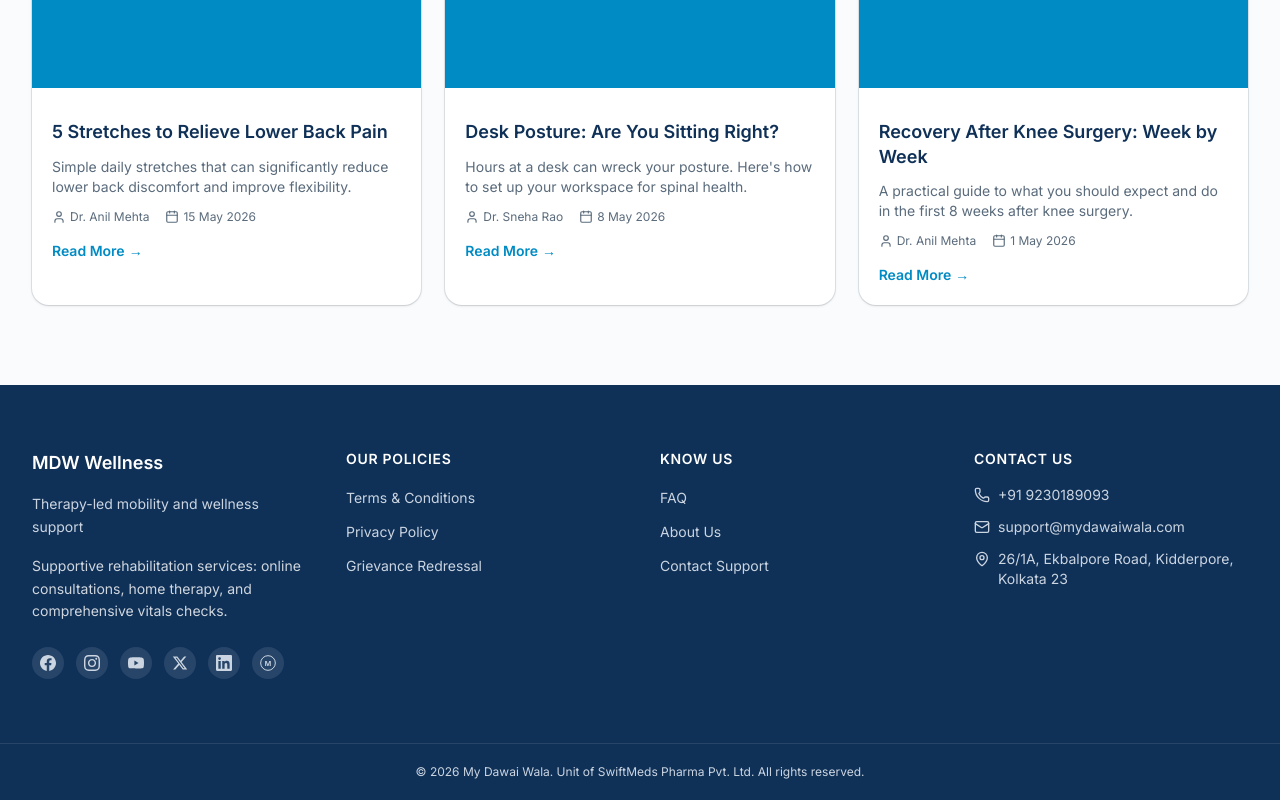
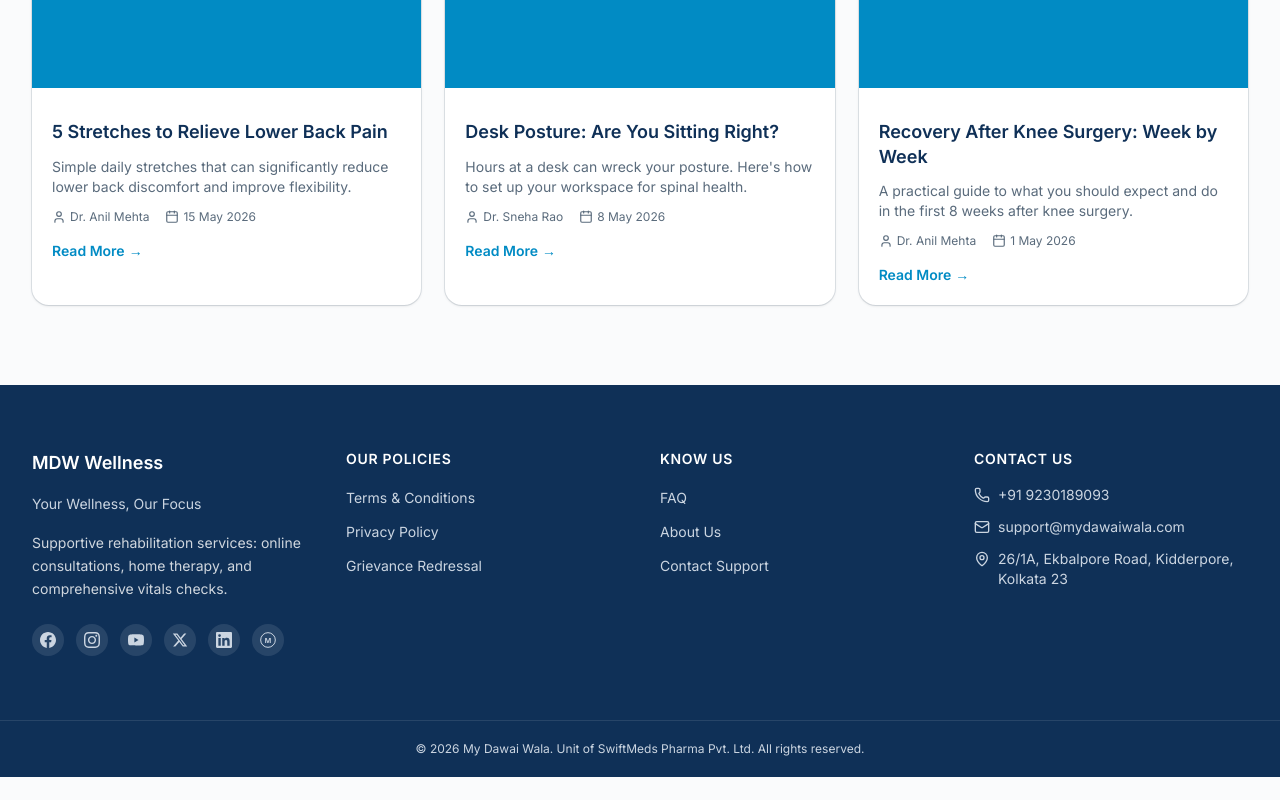
Before and after one commit to MyDawaiWala10/mdw-wellness, a Next.js app: page / in a window 1280 px wide. Shown: the part 3621-4421 px from the top of the page. After the commit the page ends 4398 px from the top, so only its background shows below. Built offline with nearby package versions, Linux system fonts and the light colour scheme; no server answers.

Commit message:
site: tagline to Your Wellness, Our Focus

```diff
--- a/src/data/site.ts
+++ b/src/data/site.ts
@@ -1,6 +1,6 @@
 export const siteConfig = {
   name: "MDW Wellness",
-  tagline: "Therapy-led mobility and wellness support",
+  tagline: "Your Wellness, Our Focus",
   description:
     "Supportive rehabilitation services: online consultations, home therapy, and comprehensive vitals checks.",
   whatsappNumber: "919230189093",
```
